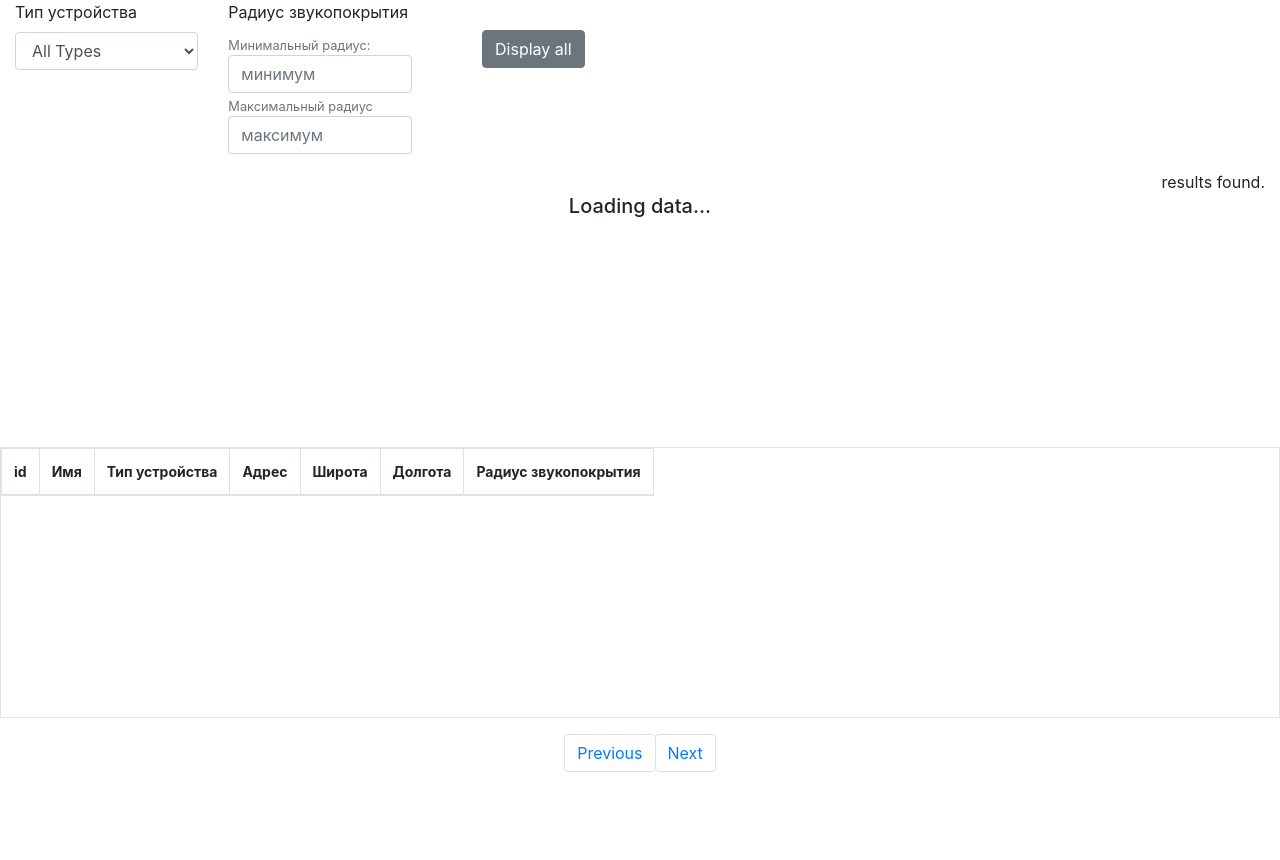
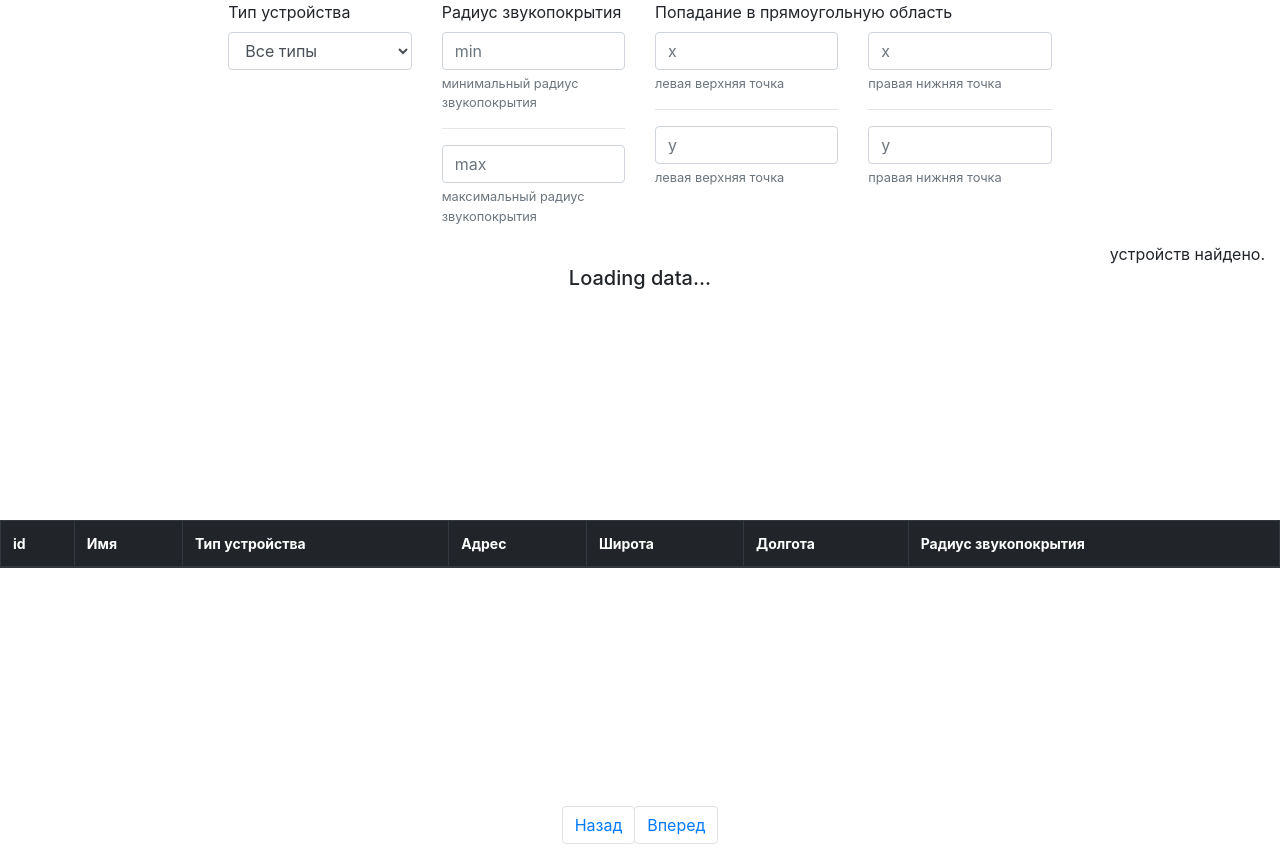
Before and after one commit to YaroLuck/InfoDevTestProject, a Django app: page / in a window 1280 px wide. Before the commit the page ends 772 px from the top, so only its background shows below. Run offline with Django 3.2, Linux system fonts and the light colour scheme; data comes from the database, SQL or seed files in the repository; lists and menus that the app fills with data are empty; some libraries are stand-ins or nearby versions.

Commit message:
+Фронт, верстка

```diff
--- a/alarmdevice/pagination.py
+++ b/alarmdevice/pagination.py
@@ -2,5 +2,5 @@
 
 
 class StandardResultsSetPagination(pagination.PageNumberPagination):
-    page_size = 3
+    page_size = 4
     page_size_query_param = 'page_size'
--- a/alarmdevice/static/js/devicefilter.js
+++ b/alarmdevice/static/js/devicefilter.js
@@ -34,6 +34,15 @@
             send_data['min_radius'] = this.value;
         getAPIData();
     });
+    // фильтр по максимальному значению радиуса
+    $('#max_radius').on('change', function () {
+        // get the api data of updated variety
+        if(this.value == "all")
+            send_data['max_radius'] = "";
+        else
+            send_data['max_radius'] = this.value;
+        getAPIData();
+    });
 })
 
 function putTableData(result) {
@@ -57,7 +66,7 @@
     }
     else{
         // if no result found for the given filter, then display no result
-        $("#no_results h5").html("No results found");
+        $("#no_results h5").html("Устройств не найдено");
         $("#list_data").hide();
         $("#no_results").show();
     }
@@ -148,7 +157,7 @@
         url: url,
         data: {},
         success: function (result) {
-            device_types_option = "<option value='all' selected>All Types</option>";
+            device_types_option = "<option value='all' selected>Все типы</option>";
             $.each(result["device_types"], function (a, b) {
                 device_types_option += "<option>" + b + "</option>"
             });
--- a/alarmdevice/templates/alarmdevice/device.html
+++ b/alarmdevice/templates/alarmdevice/device.html
@@ -11,9 +11,9 @@
 {% block content %}
     <section class="site_filter">
         <div class="container-fluid">
-            <div class="row">
+            <div class="row justify-content-center">
                 <div class="col-sm-2 col-2">
-                    <div class="form-group">
+                    <div class="form-group justify-content-center">
                         <label for="device_types">Тип устройства</label>
                         <select class="form-control" id="device_types" url = "{%url 'get_device_types' %}">
                         </select>
@@ -22,16 +22,32 @@
                 <div class="col-sm-2 col-2">
                     <div class="form-group">
                         <label>Радиус звукопокрытия</label>
-                        <small class="form-text text-muted">Минимальный радиус:</small>
-                        <input type="number" class="form-control" id="min_radius" placeholder="минимум">
-                        <small  class="form-text text-muted">Максимальный радиус</small>
-                        <input type="number" class="form-control" id="max_radius" placeholder="максимум">
+                        <input type="number" class="form-control" id="min_radius" placeholder="min" data-toggle="tooltip" data-placement="top" title="Минимальный радиус">
+                        <small class="form-text text-muted">минимальный радиус звукопокрытия</small>
+                        <hr>
+                        <input type="number" class="form-control" id="max_radius" placeholder="max" data-toggle="tooltip" data-placement="top" title="Максимальный радиус">
+                        <small class="form-text text-muted">максимальный радиус звукопокрытия</small>
                     </div>
                 </div>
-                <div class="col-sm-2 col-2">
-                    <div class="row justify-content-center align-self-center"
-                        style="color:white; margin-top:30px;">
-                        <a class="btn btn-secondary" id="display_all">Display all</a>
+                <div class="col-sm-4 col-2">
+                    <div class="form-group">
+                        <label>Попадание в прямоугольную область</label>
+                        <div class="row">
+                            <div class="col-xs-8 col-sm-6">
+                                <input type="number" class="form-control" step="0.000001" max="999" id="upper_left_x" placeholder="x">
+                                <small class="form-text text-muted">левая верхняя точка</small>
+                                <hr>
+                                <input type="number" class="form-control" step="0.000001" max="999" id="upper_left_y" placeholder="y">
+                                <small class="form-text text-muted">левая верхняя точка</small>
+                            </div>
+                            <div class="col-xs-4 col-sm-6">
+                                <input type="number" class="form-control" step="0.000001" max="999" id="bottom_right_x" placeholder="x">
+                                <small class="form-text text-muted">правая нижняя точка</small>
+                                <hr>
+                                <input type="number" class="form-control" step="0.000001" max="999" id="bottom_right_y" placeholder="y">
+                                <small class="form-text text-muted">правая нижняя точка</small>
+                            </div>
+                        </div>
                     </div>
                 </div>
             </div>
@@ -40,14 +56,14 @@
     <section>
         <div class="container-fluid">
             <div id = "result-count" class="text-right">
-                <span class='font-weight-bold'></span> results found.
+                <span class='font-weight-bold'></span> устройств найдено.
             </div>
             <div class="row properties_table justify-content-center">
                 <div id = "no_results">
                     <h5>No results found</h5>
                 </div>
-                <table class="table table-bordered table-responsive table-hover table-striped" id="list_data" data-toggle="table" url = "{% url 'listing' %}">
-                    <thead>
+                <table class="table table-striped table-bordered" id="list_data" data-toggle="table" url = "{% url 'listing' %}">
+                    <thead class="thead-dark">
                         <tr>
                             <th data-field="id">id</th>
                             <th data-field="name">Имя</th>
@@ -66,10 +82,10 @@
                 <nav aria-label="navigation">
                     <ul class="pagination">
                         <li class="page-item">
-                            <button class="btn btn-primary page-link" id="previous">Previous</button>
+                            <button class="btn btn-primary page-link" id="previous">Назад</button>
                         </li>
                         <li class="page-item pull-right">
-                            <button class="btn btn-primary page-link" id="next">Next</button>
+                            <button class="btn btn-primary page-link" id="next">Вперед</button>
                         </li>
                     </ul>
                 </nav>
--- a/alarmdevice/views.py
+++ b/alarmdevice/views.py
@@ -48,12 +48,16 @@
         query_list = Device.objects.all()
         device_type = self.request.query_params.get('device_type', None)
         min_radius = self.request.query_params.get('min_radius', None)
+        max_radius = self.request.query_params.get('max_radius', None)
 
         if device_type:
             device_type_reverse = dict((v, k) for k, v in Device.DEVICES)
             query_list = query_list.filter(device_type=device_type_reverse[device_type])
         if min_radius:
             query_list = query_list.filter(cover_radius__gte=min_radius)
+        if max_radius:
+            query_list = query_list.filter(cover_radius__lte=max_radius)
+
         return query_list
 
 
```
